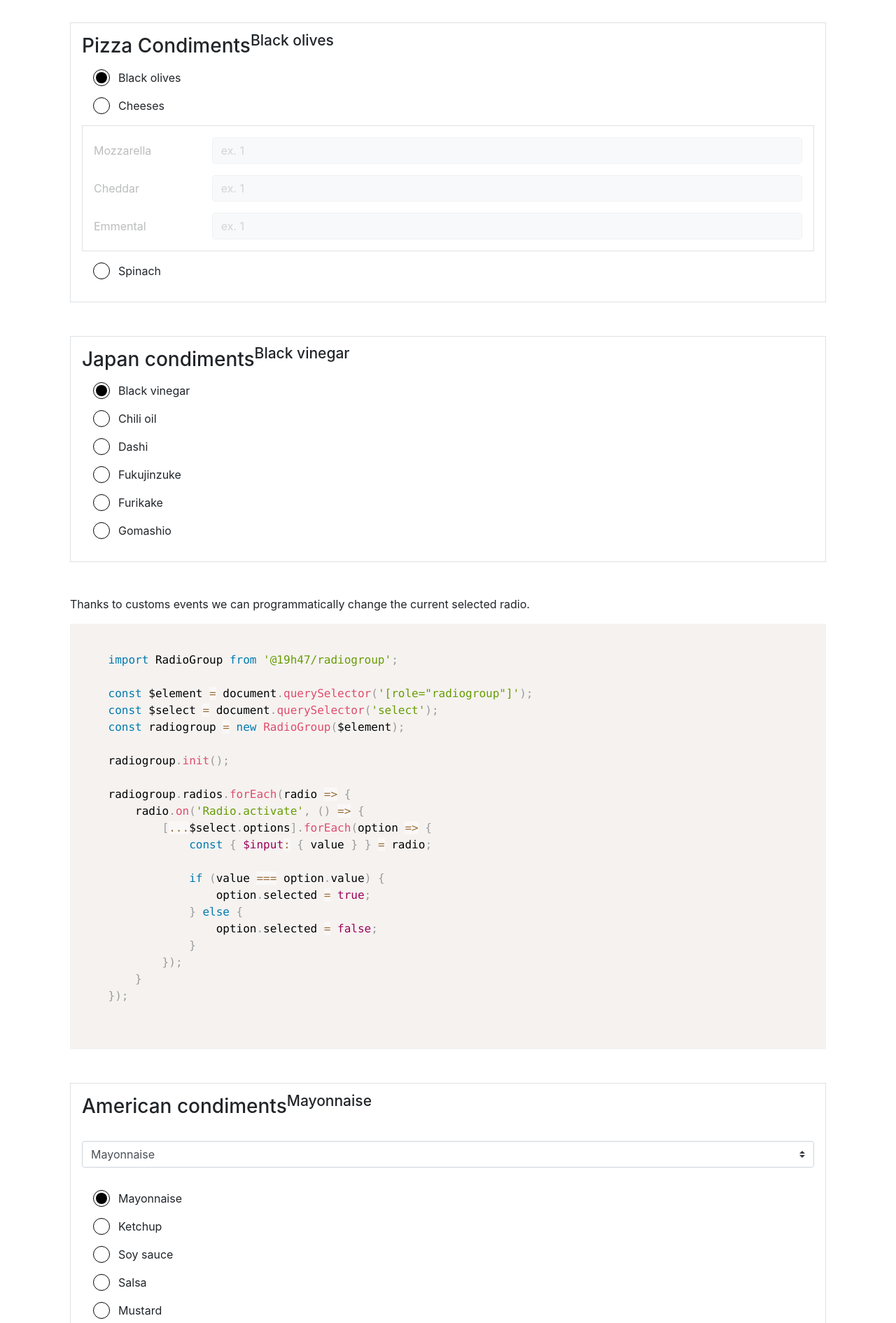
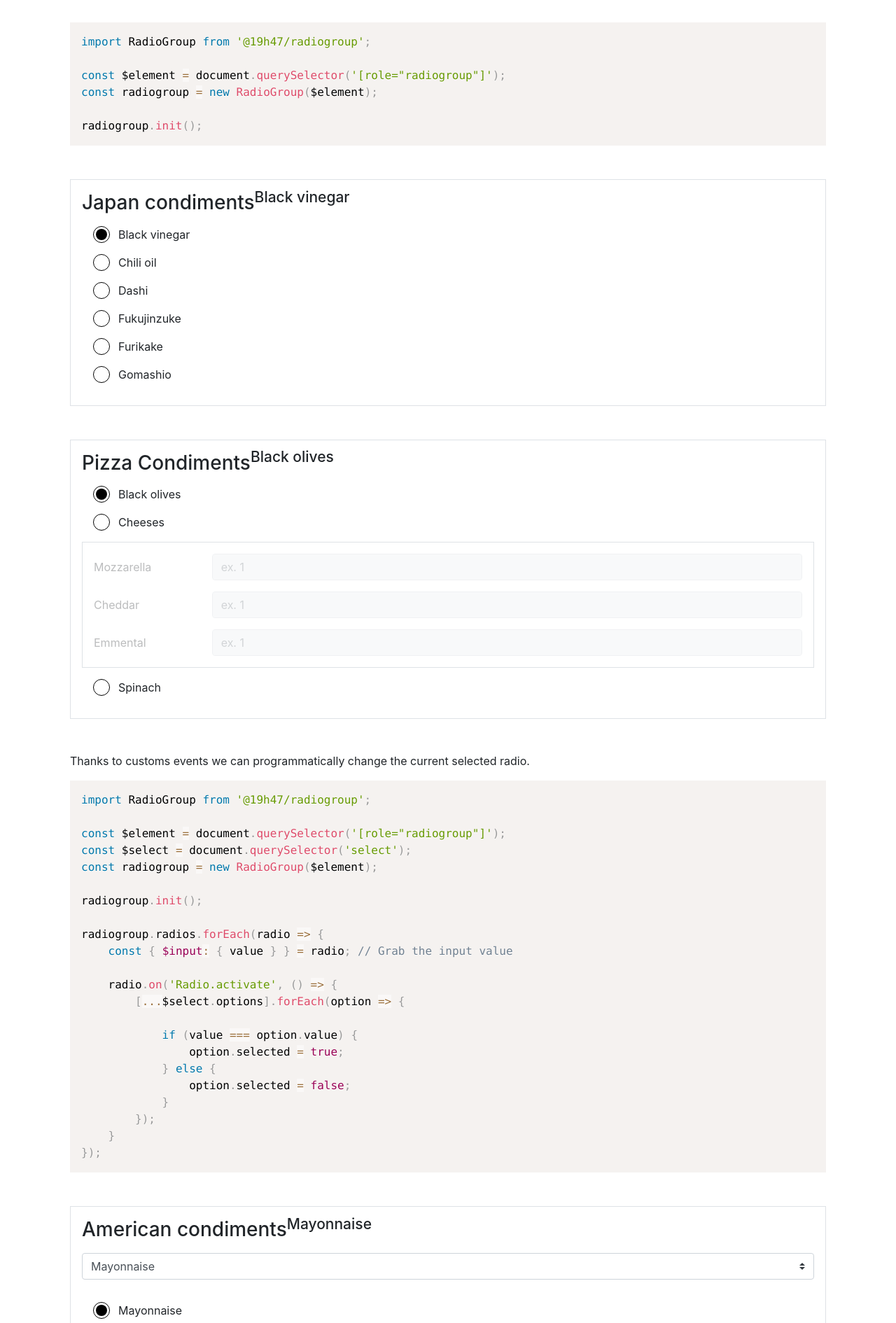
Before and after one commit to 19h47/19h47-radiogroup, a website: page index.html in a window 1280 px wide. Shown: the part 112-2002 px from the top of the page at 70% size. Drawn offline with nearby package versions, Linux system fonts and the light colour scheme; files that its build step writes are made by us from their sources.

Commit message:
:bulb: Doc

```diff
--- a/index.html
+++ b/index.html
@@ -4,7 +4,7 @@
 		<meta charset="UTF-8" />
 		<meta name="viewport" content="width=device-width, initial-scale=1.0" />
 		<meta http-equiv="X-UA-Compatible" content="ie=edge" />
-		<title>Radio group</title>
+		<title>RadioGroup</title>
 		<link rel="icon" type="image/png" href="radio-button.png" />
 		<link
 			rel="stylesheet"
@@ -66,14 +66,40 @@
 		<div class="container">
 			<div class="col-12 my-5">
 				<h1 class="m-0">
-					<a href="https://github.com/19h47/19h47-radiogroup"> Radio group </a>
+					<a href="https://github.com/19h47/19h47-radiogroup">RadioGroup </a>
 				</h1>
 			</div>
 			<div class="col-12 my-5">
-				<form class="Form border p-3" role="radiogroup" aria-labelledby="pizza-condiments">
-					<h3 id="pizza-condiments" class="mb-3">
+				<pre
+					class="p-3 m-0"
+				><code class="language-javascript">import RadioGroup from '@19h47/radiogroup';
+
+const $element = document.querySelector('[role="radiogroup"]');
+const radiogroup = new RadioGroup($element);
+
+radiogroup.init();</code></pre>
+			</div>
+			<div class="col-12 my-5">
+				<form class="Form border p-3">
+					<div
+						role="radiogroup"
+						aria-labelledby="japan-condiments"
+						data-name="japan-condiments"
+						data-tagger='[{"label":"Black vinegar","value":"black_vinegar","selected":true},{"label":"Chili oil","value":"chili_oil"},{"label":"Dashi","value":"dashi"},{"label":"Fukujinzuke","value":"fukujinzuke"},{"label":"Furikake","value":"furikake"},{"label":"Gomashio","value":"gomashio"}]'
+					>
+						<h2 id="japan-condiments" class="mb-3 h3">
+							Japan condiments<sup class="js-radio-group-value">Black vinegar</sup>
+						</h2>
+					</div>
+				</form>
+			</div>
+
+			<div class="col-12 my-5">
+				<form class="Form border p-3">
+					<div role="radiogroup" aria-labelledby="pizza-condiments">
+						<h2 id="pizza-condiments" class="mb-3 h3">
 							Pizza Condiments<sup class="js-radio-group-value">Black olives</sup>
-					</h3>
+						</h2>
 
 						<div
 							class="Form__radio form-group is-selected m-3"
@@ -114,9 +140,9 @@
 
 						<fieldset class="border">
 							<div class="form-group m-3 row js-cheese is-off">
-							<label class="col-sm-2 px-0 col-form-label" for="size"
-								>Mozzarella</label
-							>
+								<label class="col-sm-2 px-0 col-form-label" for="mozzarella">
+									Mozzarella
+								</label>
 								<div class="col-sm-10 px-0">
 									<input
 										class="form-control"
@@ -130,7 +156,9 @@
 								</div>
 							</div>
 							<div class="form-group m-3 row js-cheese is-off">
-							<label class="col-sm-2 px-0 col-form-label" for="pate">Cheddar</label>
+								<label class="col-sm-2 px-0 col-form-label" for="cheddar">
+									Cheddar
+								</label>
 								<div class="col-sm-10 px-0">
 									<input
 										class="form-control"
@@ -145,7 +173,9 @@
 							</div>
 
 							<div class="form-group m-3 row js-cheese is-off">
-							<label class="col-sm-2 px-0 col-form-label" for="sauce">Emmental</label>
+								<label class="col-sm-2 px-0 col-form-label" for="emmental">
+									Emmental
+								</label>
 								<div class="col-sm-10 px-0">
 									<input
 										class="form-control"
@@ -177,20 +207,7 @@
 								/>
 							</div>
 						</div>
-				</form>
 					</div>
-
-			<div class="col-12 my-5">
-				<form
-					class="Form border p-3"
-					role="radiogroup"
-					aria-labelledby="japan-condiments"
-					data-name="japan-condiments"
-					data-tagger='[{"label":"Black vinegar","value":"black_vinegar","selected":true},{"label":"Chili oil","value":"chili_oil"},{"label":"Dashi","value":"dashi"},{"label":"Fukujinzuke","value":"fukujinzuke"},{"label":"Furikake","value":"furikake"},{"label":"Gomashio","value":"gomashio"}]'
-				>
-					<h3 id="japan-condiments" class="mb-3">
-						Japan condiments<sup class="js-radio-group-value">Black vinegar</sup>
-					</h3>
 				</form>
 			</div>
 
@@ -200,9 +217,9 @@
 					radio.
 				</p>
 
-				<pre>
-
-	<code class="language-javascript">import RadioGroup from '@19h47/radiogroup';
+				<pre
+					class="p-3 m-0"
+				><code class="language-javascript">import RadioGroup from '@19h47/radiogroup';
 
 const $element = document.querySelector('[role="radiogroup"]');
 const $select = document.querySelector('select');
@@ -211,9 +228,10 @@
 radiogroup.init();
 
 radiogroup.radios.forEach(radio => {
+	const { $input: { value } } = radio; // Grab the input value
+
 	radio.on('Radio.activate', () => {
 		[...$select.options].forEach(option => {
-				const { $input: { value } } = radio;
 
 			if (value === option.value) {
 				option.selected = true;
@@ -222,23 +240,24 @@
 			}
 		});
 	}
-	});</code>
-
-				</pre>
+});</code></pre>
 			</div>
 
 			<div class="col-12 my-5">
-				<form
-					class="Form border p-3"
+				<form class="Form border p-3">
+					<div
 						role="radiogroup"
 						aria-labelledby="american-condiments"
 						data-name="american-condiments"
 						data-tagger='[{"label":"Mayonnaise","value":"mayonnaise","selected":true},{"label":"Ketchup","value":"ketchup"},{"label":"Soy sauce","value":"soy-sauce"},{"label":"Salsa","value":"salsa"},{"label":"Mustard","value":"mustard"},{"label":"Hot sauce","value":"hot-sauce"}]'
 					>
-					<h3 id="american-condiments" class="mb-3">
+						<h2 id="american-condiments" class="m-0 h3">
 							American condiments<sup class="js-radio-group-value">Mayonnaise</sup>
-					</h3>
-					<select class="custom-select my-3 js-select" name="" id="">
+						</h2>
+						<select
+							class="custom-select my-3 js-select"
+							aria-label="Select an american condiments"
+						>
 							<option value="mayonnaise" selected>Mayonnaise</option>
 							<option value="ketchup">Ketchup</option>
 							<option value="soy-sauce">Soy sauce</option>
@@ -246,22 +265,24 @@
 							<option value="mustard">Mustard</option>
 							<option value="hot-sauce">Hot sauce</option>
 						</select>
+					</div>
 				</form>
 			</div>
 
 			<div class="col-12 my-5">
-				<form class="Form border p-3" role="radiogroup" aria-labelledby="condiments">
-					<h3 id="condiments" class="mb-3">
+				<form class="Form border p-3">
+					<div role="radiogroup" aria-labelledby="condiments">
+						<h2 id="condiments" class="mb-3 h3">
 							Condiments<sup class="js-radio-group-value">Savora</sup>
-					</h3>
+						</h2>
 
 						<div class="input-group my-3">
 							<input
 								class="form-control js-input"
-							id="condiments"
 								type="text"
 								name="condiments"
 								placeholder="ex. 1"
+								aria-label="Add a condiments"
 							/>
 							<div class="input-group-append">
 								<button class="btn btn-outline-secondary js-button" type="button">
@@ -298,7 +319,13 @@
 							<span class="Form__radio__input"></span>
 							<span class="Form__radio__label js-label">Tapenade</span>
 							<div class="d-none">
-							<input type="radio" id="tapenade" name="condiments" value="tapenade" />
+								<input
+									type="radio"
+									id="tapenade"
+									name="condiments"
+									value="tapenade"
+								/>
+							</div>
 						</div>
 					</div>
 				</form>
@@ -307,8 +334,8 @@
 		<script src="https://cdnjs.cloudflare.com/ajax/libs/prism/1.22.0/prism.min.js"></script>
 		<script src="https://cdnjs.cloudflare.com/ajax/libs/prism/1.22.0/plugins/autoloader/prism-autoloader.min.js"></script>
 
-		<script type="text/javascript" src="./main.js"></script>
-		<script type="text/javascript">
+		<script src="./main.js"></script>
+		<script>
 			// https://gist.github.com/hagemann/382adfc57adbd5af078dc93feef01fe1
 			const slugify = string => {
 				const a =
@@ -401,11 +428,11 @@
 						onRadioChange(`<strong>${value}</strong> has been activated!`);
 
 						if ($select) {
-							[...$select.options].forEach(option => {
 							const {
 								$input: { value },
 							} = radio;
 
+							[...$select.options].forEach(option => {
 								if (value === option.value) {
 									option.selected = true;
 								} else {
--- a/package.json
+++ b/package.json
@@ -29,6 +29,8 @@
 	"devDependencies": {
 		"@19h47/prettier-config": "19h47/prettier-config",
 		"@babel/core": "^7.12.3",
+		"@babel/eslint-plugin": "^7.12.1",
+		"@babel/plugin-proposal-class-properties": "^7.12.1",
 		"@babel/plugin-syntax-dynamic-import": "^7.8.3",
 		"@babel/plugin-transform-parameters": "^7.12.1",
 		"@babel/plugin-transform-runtime": "^7.12.1",
@@ -64,8 +66,6 @@
 	},
 	"dependencies": {
 		"@19h47/keycode": "^3.0.3",
-		"@babel/eslint-plugin": "^7.12.1",
-		"@babel/plugin-proposal-class-properties": "^7.12.1",
 		"events": "^3.2.0"
 	}
 }
```
Also changed, not shown: docs/index.html (+10 -8 lines), .eslintrc.js. Lines whose indentation alone changed are shown as unchanged.
